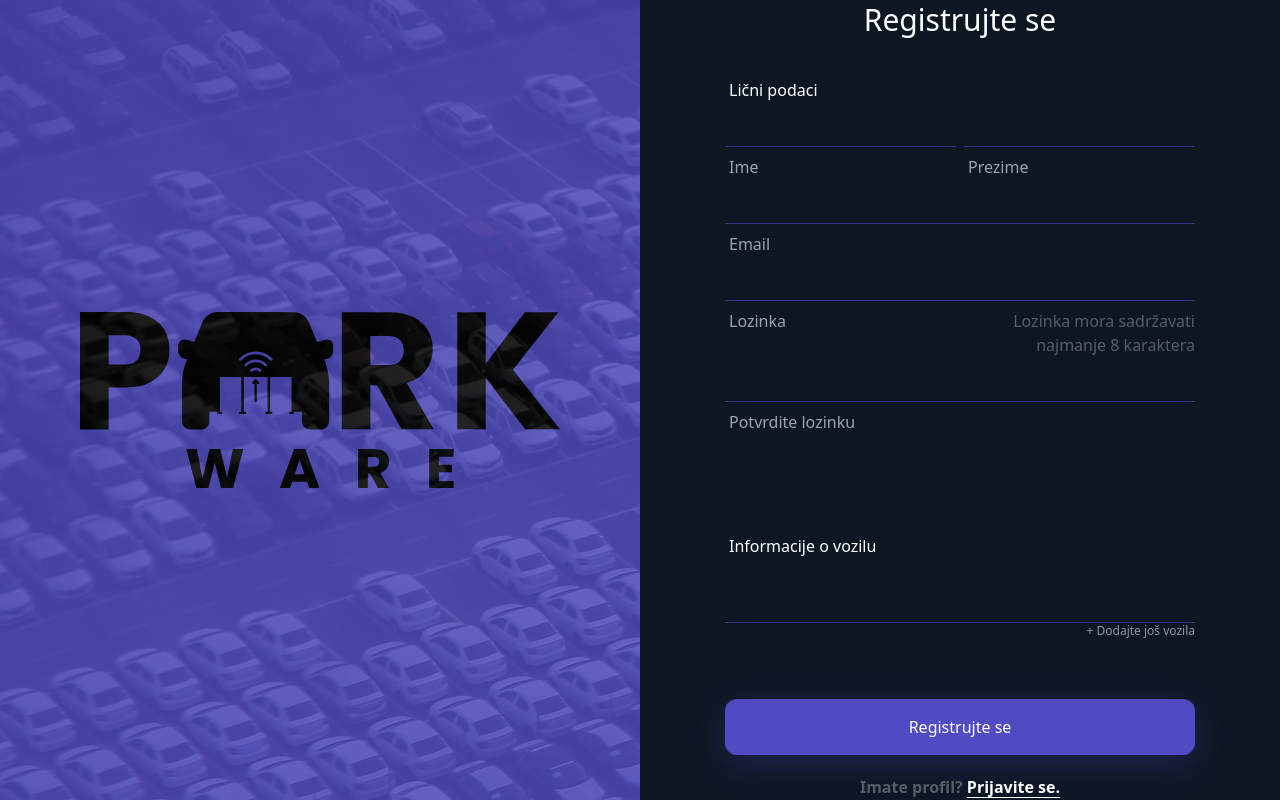
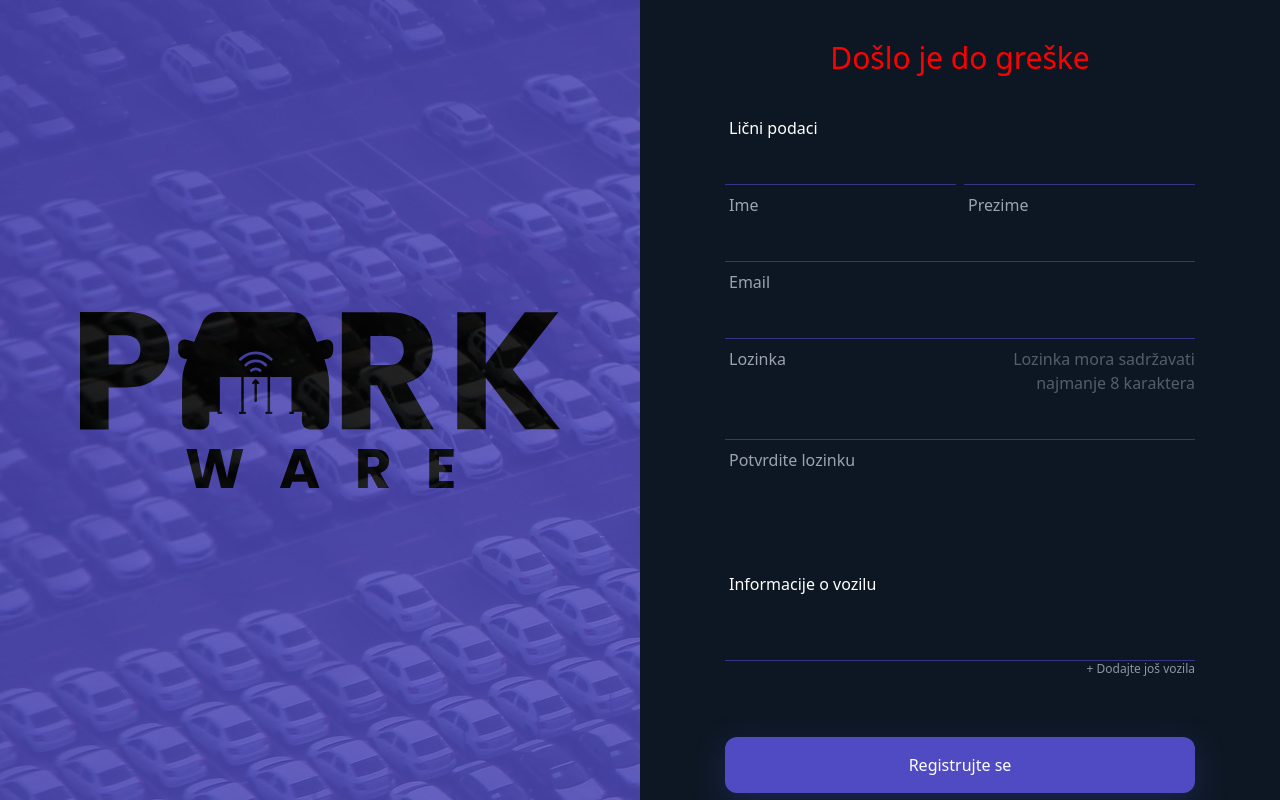
Before and after one commit to nedim-bajric/parkware, a React (Create React App) app: page /register in a window 1280 px wide. Both pictures are taken after a click on the button "Registrujte se". Built offline with nearby package versions, Linux system fonts and the light colour scheme; no server answers.

Commit message:
added error handling

```diff
--- a/src/components/Drawer/Drawer.jsx
+++ b/src/components/Drawer/Drawer.jsx
@@ -24,10 +24,10 @@ const Drawer = () => {
           <div className="w-full h-full flex flex-col items-center space-y-5">
             <div className="w-full flex flex-col items-center space-y-2">
               <h1 className="text-2xl capitalize">
-                {info.firstName + " " + info.lastName}
+                {info?.firstName} {info?.lastName}
               </h1>
               <span className="text-xs font-semibold text-gray_disable">
-                {info.email}
+                {info?.email}
               </span>
             </div>
             <div className="w-full bg-main_purple/40 h-0.5" />
@@ -80,7 +80,9 @@ const Drawer = () => {
                 <div className="bg-main_purple w-12 flex items-center justify-center rounded-xl py-2 lg:mb-5">
                   <RiLogoutCircleRLine size={30} />
                 </div>
-                <span className="text-xl font-semibold lg:mb-5">Odjavite se</span>
+                <span className="text-xl font-semibold lg:mb-5">
+                  Odjavite se
+                </span>
               </div>
             </div>
           </div>
--- a/src/pages/Login.jsx
+++ b/src/pages/Login.jsx
@@ -9,14 +9,19 @@ const Login = () => {
     email: "",
     password: "",
   });
+  const [error, setError] = useState(false);
   const dispatch = useDispatch();
   const navigate = useNavigate();
   const loginHandle = async () => {
-    const response = await apiReq.post("/users/signIn", data);
-    dispatch(setUser(response.data.user));
-    localStorage.setItem("token", response.data.token);
-    if (response.status === 200) {
-      navigate("/home");
+    try {
+      const response = await apiReq.post("/users/signIn", data);
+      dispatch(setUser(response.data.user));
+      localStorage.setItem("token", response.data.token);
+      if (response.status === 200) {
+        navigate("/home");
+      }
+    } catch {
+      setError(true);
     }
   };
   return (
@@ -90,6 +95,11 @@ const Login = () => {
       <div className="w-screen h-screen  bg-dark_blue lg:w-1/2 ">
         <div className="w-full h-full text-white p-5 flex flex-col items-start justify-start space-y-10 lg:mx-auto lg:w-2/3 lg:p-20 lg:place-content-center">
           <h1 className="text-3xl font-medium">Prijavite se</h1>
+          {error && (
+            <h1 className="text-3xl font-medium text-red">
+              Došlo je do greške
+            </h1>
+          )}
           <div className="w-full flex flex-col space-y-5">
             <div className="flex flex-col space-y-2">
               <input
--- a/src/pages/Register.jsx
+++ b/src/pages/Register.jsx
@@ -13,14 +13,19 @@ const Register = () => {
     confirmPassword: "",
     registrationPlates: "",
   });
+  const [error, setError] = useState(false);
   const dispatch = useDispatch();
   const navigate = useNavigate();
   const registerHandle = async () => {
-    const response = await apiReq.post("/users/signUp", data);
-    dispatch(setUser(response.data.user));
-    localStorage.setItem("token", response.data.token);
-    if (response.status === 200) {
-      navigate("/home");
+    try {
+      const response = await apiReq.post("/users/signUp", data);
+      dispatch(setUser(response.data.user));
+      localStorage.setItem("token", response.data.token);
+      if (response.status === 200) {
+        navigate("/home");
+      }
+    } catch {
+      setError(true);
     }
   };
   return (
@@ -94,6 +99,11 @@ const Register = () => {
       <div className="w-screen bg-dark_blue overflow-x-hidden lg:w-1/2 h-screen lg:place-content-center">
         <div className="w-full h-full text-white p-5 flex flex-col  mx-auto items-start justify-start space-y-10 lg:p-20 lg:place-content-center">
           <h1 className="text-3xl font-medium lg:mx-auto">Registrujte se</h1>
+          {error && (
+            <h1 className="text-3xl font-medium text-red lg:mx-auto">
+              Došlo je do greške
+            </h1>
+          )}
           <div className="max-w-full space-y-5 lg:mx-auto">
             <h3 className="px-1 font-medium text-base">Lični podaci</h3>
             <div className="w-full flex items-center justify-center space-x-2">
```
